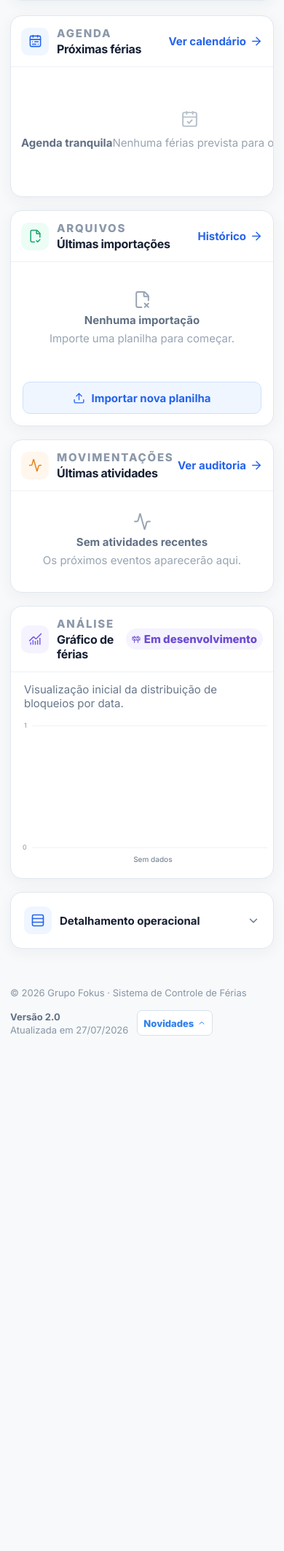
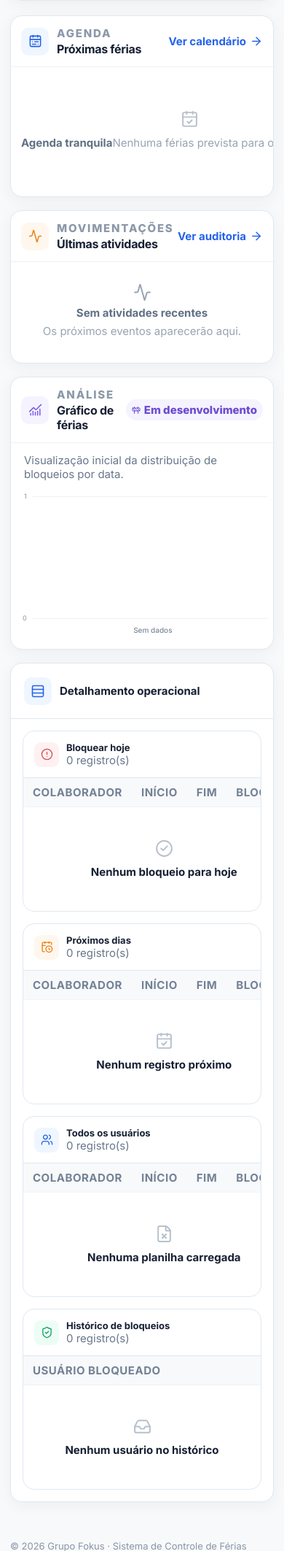
Before and after one commit to TC0STA/sistema-ferias, a Flask app: page /dashboard in a window 390 px wide. Shown: the part 1123-3248 px from the top of the page at 73% size. Before the commit the page ends 2542 px from the top, so only its background shows below. Run offline with Flask 3, Linux system fonts and the light colour scheme; the visitor is signed in with stand-in values (Sample User, id 1); data comes from the database, SQL or seed files in the repository; data that the repository does not hold is empty; some libraries are stand-ins or nearby versions.

Commit message:
Simplifica detalhamento operacional do dashboard

```diff
--- a/static/css/dashboard.css
+++ b/static/css/dashboard.css
@@ -243,16 +243,12 @@
 .empty-state small { font-size: 9px; }
 
 .operational-details { margin: 18px 0 24px; border: 1px solid var(--line); border-radius: 16px; background: var(--surface); box-shadow: 0 5px 20px rgba(24, 47, 78, .05); }
-.operational-details > summary { min-height: 76px; display: flex; align-items: center; justify-content: space-between; gap: 16px; padding: 15px 18px; cursor: pointer; list-style: none; }
-.operational-details > summary::-webkit-details-marker { display: none; }
-.operational-details > summary > span { display: flex; align-items: center; gap: 11px; }
-.operational-details > summary > span > svg { width: 38px; height: 38px; padding: 9px; color: var(--dash-blue); border-radius: 10px; background: var(--dash-blue-soft); }
-.operational-details > summary strong, .operational-details > summary small { display: block; }
-.operational-details > summary strong { font-size: 14px; }
-.operational-details > summary small { margin-top: 3px; color: var(--muted); font-size: 10px; }
-.operational-details > summary > svg { width: 18px; color: var(--muted); transition: transform .2s ease; }
-.operational-details[open] > summary { border-bottom: 1px solid var(--line); }
-.operational-details[open] > summary > svg { transform: rotate(180deg); }
+.operational-details > header { min-height: 76px; display: flex; align-items: center; gap: 16px; padding: 15px 18px; border-bottom: 1px solid var(--line); }
+.operational-details > header > span { display: flex; align-items: center; gap: 11px; }
+.operational-details > header > span > svg { width: 38px; height: 38px; padding: 9px; color: var(--dash-blue); border-radius: 10px; background: var(--dash-blue-soft); }
+.operational-details > header strong, .operational-details > header small { display: block; }
+.operational-details > header strong { font-size: 14px; }
+.operational-details > header small { margin-top: 3px; color: var(--muted); font-size: 10px; }
 .tables-grid { display: grid; grid-template-columns: repeat(2, minmax(0, 1fr)); gap: 16px; padding: 16px; }
 .table-card { min-width: 0; overflow: hidden; box-shadow: none !important; }
 .table-card-heading { display: flex; align-items: center; justify-content: space-between; padding: 14px 15px; border-bottom: 1px solid var(--line); }
@@ -300,7 +296,7 @@ html[data-theme="escuro"] .responsive-table th { background: #172a3e; }
 html[data-theme="escuro"] .responsive-table td,
 html[data-theme="escuro"] .card-heading,
 html[data-theme="escuro"] .activity-item,
-html[data-theme="escuro"] .operational-details[open] > summary { border-color: var(--line); }
+html[data-theme="escuro"] .operational-details > header { border-color: var(--line); }
 
 @media (max-width: 1260px) {
     .metric-grid { grid-template-columns: repeat(3, minmax(0, 1fr)); }
@@ -352,7 +348,7 @@ html[data-theme="escuro"] .operational-details[open] > summary { border-color: v
     .activity-item time { grid-column: 2; text-align: left; }
     .activity-item time small { display: inline; margin-left: 4px; }
     .chart-wrapper { height: 230px; padding-inline: 8px; }
-    .operational-details > summary small { display: none; }
+    .operational-details > header small { display: none; }
 }
 
 @media (max-width: 400px) {
--- a/templates/dashboard.html
+++ b/templates/dashboard.html
@@ -127,25 +127,6 @@
                     </div>
                 </article>
 
-                {% if can_access('historico') %}<article class="dashboard-card imports-card">
-                    <header class="card-heading">
-                        <div><span class="section-icon section-icon-green"><i data-lucide="file-check-2"></i></span><span><small>ARQUIVOS</small><h2>Últimas importações</h2></span></div>
-                        {% if can_access('historico') %}<a href="/historico">Histórico <i data-lucide="arrow-right"></i></a>{% endif %}
-                    </header>
-                    <div class="import-list">
-                        {% if ultima_importacao != "Sem importação" %}
-                        <div class="import-item">
-                            <span class="import-file-icon"><i data-lucide="sheet"></i></span>
-                            <div><strong>{{ planilha_nome }}</strong><small><i data-lucide="clock-3"></i>{{ ultima_importacao }}</small></div>
-                            <span class="import-quantity"><strong>{{ todos|length }}</strong><small>registros</small></span>
-                            <span class="badge badge-success"><i data-lucide="circle-check"></i> Concluída</span>
-                        </div>
-                        {% else %}
-                        <div class="empty-state"><i data-lucide="file-x-2"></i><strong>Nenhuma importação</strong><small>Importe uma planilha para começar.</small></div>
-                        {% endif %}
-                    </div>
-                    {% if can_access('importacao') %}<a class="secondary-action" href="/importar"><i data-lucide="upload"></i> Importar nova planilha</a>{% endif %}
-                </article>{% endif %}
             </section>
 
             <section class="dashboard-grid secondary-grid">
@@ -177,8 +158,8 @@
                 </article>
             </section>
 
-            <details class="operational-details" id="calendario">
-                <summary><span><i data-lucide="rows-3"></i><span><strong>Detalhamento operacional</strong><small>Consulte bloqueios, histórico e a base completa</small></span></span><i data-lucide="chevron-down"></i></summary>
+            <section class="operational-details" id="calendario">
+                <header><span><i data-lucide="rows-3"></i><span><strong>Detalhamento operacional</strong><small>Consulte bloqueios, histórico e a base completa</small></span></span></header>
                 <div class="tables-grid">
                     <article class="table-card" id="tabela-hoje">
                         <div class="table-card-heading"><div class="table-title"><span class="table-icon table-icon-danger"><i data-lucide="circle-alert"></i></span><div><h3>Bloquear hoje</h3><small>{{ hoje|length }} registro(s)</small></div></div></div>
@@ -197,7 +178,7 @@
                         <div class="table-scroll"><table><thead><tr><th>Usuário bloqueado</th></tr></thead><tbody>{% for b in bloqueados %}<tr data-searchable-row><td><strong>{{ b }}</strong></td></tr>{% else %}<tr class="empty-row"><td><span class="empty-state"><i data-lucide="inbox"></i><strong>Nenhum usuário no histórico</strong></span></td></tr>{% endfor %}</tbody></table></div>
                     </article>
                 </div>
-            </details>
+            </section>
 
             {% include "_footer.html" %}
         </div>
```
Also changed, not shown: tests/test_dashboard_navigation.js (+13 -0 lines).
